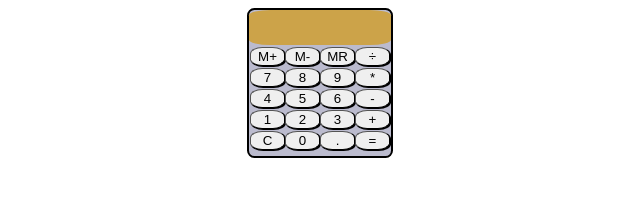
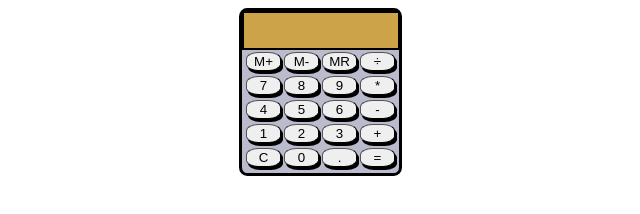
Before and after one commit to chadLinthicum/APP-Calculator, a plain HTML site: page index.html in a window 1280 px wide. Shown: the whole page, without its empty margins (320-960 px from the left). Drawn offline with Linux system fonts and the light colour scheme.

Commit message:
calc Layout complete

```diff
--- a/styles.css
+++ b/styles.css
@@ -1,21 +1,20 @@
 #calcLayout {
   background-color: rgb(187, 187, 206);
-  width: 142px;
-  height: 146px;
+  width: 157px;
+  height: 162px;
   margin: 0 auto;
-  border: solid black 2px;
+  border: solid black 3px;
   border-radius: 5%;
 }
 
 .calcDisplay {
   background-color: rgb(204, 163, 73);
-  width: 142px;
+  width: 154px;
   height: 35px;
-  border-radius:15%;
+  border: solid black 2px;
 }
 
 .calcButtons {
-  /* border: 5px solid #ffcc5c; */
   display: flex;
   margin-left: auto;
   margin-right: auto;
@@ -26,5 +25,6 @@ button {
   width: 35px;
   border-radius: 35%;
   border-width: 1px;
-  box-shadow: 1px 1px;
+  box-shadow: 2px 3px;
+  margin: 1.5px;
 }
```
Also changed, not shown: index.html (+0 -1 lines).
